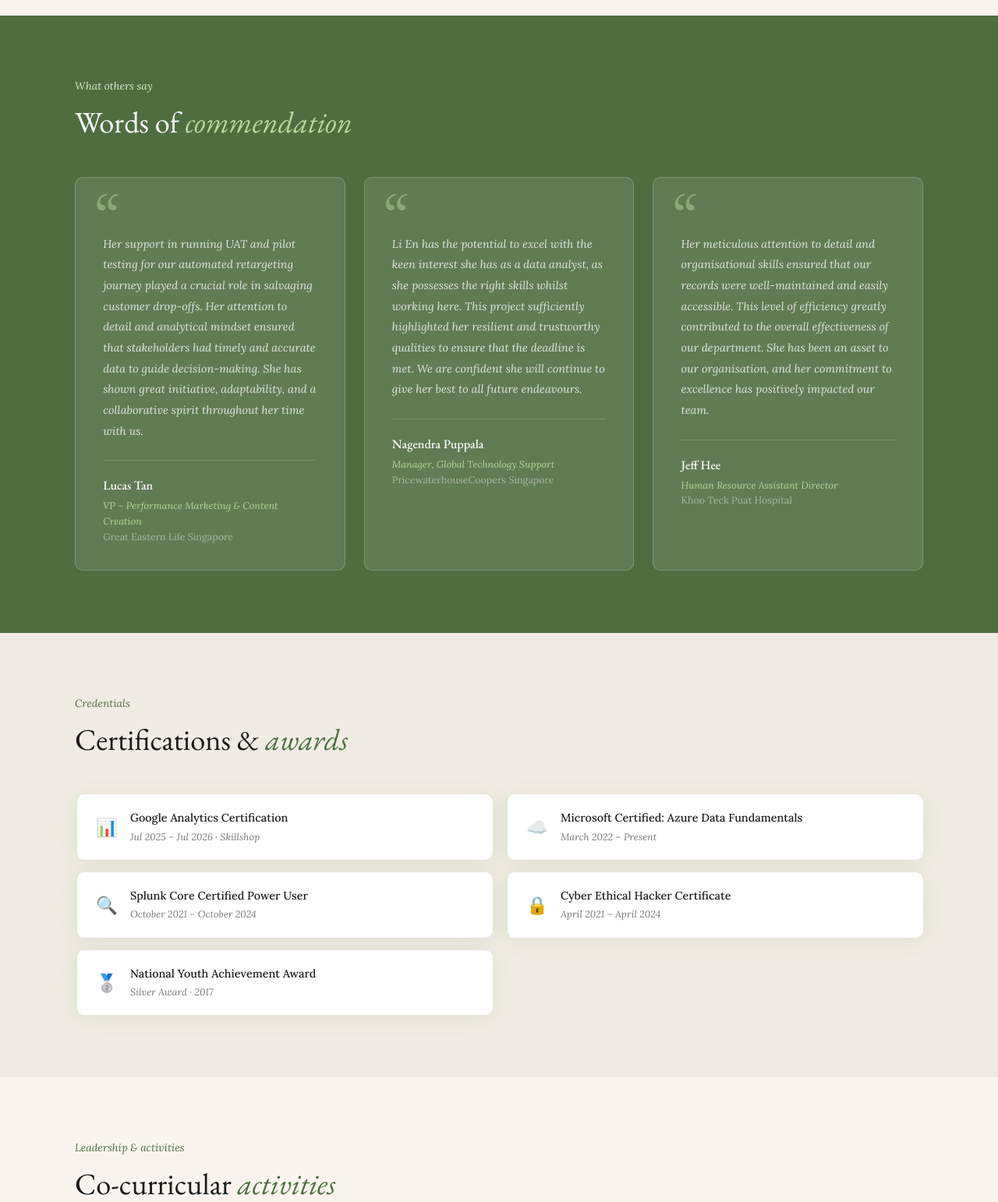
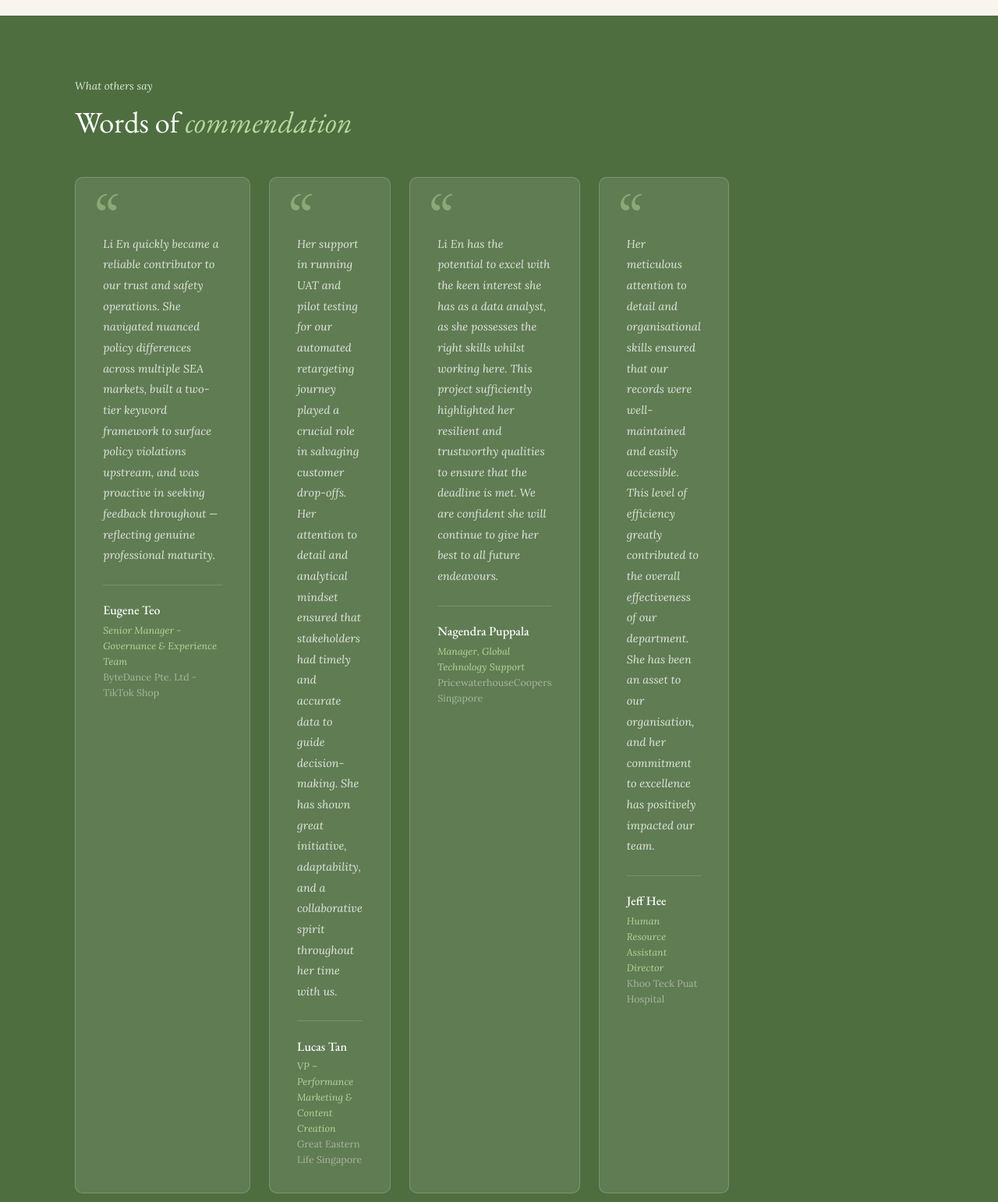
Before and after one commit to HengLiEn/LiEn_Web, a Flask app: page / in a window 1280 px wide. Shown: the part 4480-6022 px from the top of the page at 78% size. Run offline with Flask 3, Linux system fonts and the light colour scheme.

Commit message:
made edits on testimonials

```diff
--- a/templates/index.html
+++ b/templates/index.html
@@ -24,7 +24,7 @@
   <div class="hero-left">
     <p class="hero-eyebrow">Business Analytics · Data · Digital</p>
     <h1 class="hero-name">Heng<br/><em>Li En</em></h1>
-    <p class="hero-tagline">Final-year Business Analytics student at NTU, passionate about turning data into decisions. Currently exploring governance operations at TikTok Singapore.</p>
+    <p class="hero-tagline">Fresh Business Analytics graduate from NTU, with experience in governance operations and trust & safety at TikTok Singapore.</p>
     <div class="hero-pills">
       <span class="pill">Analytics</span>
       <span class="pill">Data visualisation</span>
@@ -213,6 +213,15 @@
   <h2 class="section-title" style="color:var(--white)">Words of <em style="color:#b8d89e">commendation</em></h2>
   <div class="testi-grid">
     <div class="testi-card">
+      <p class="testi-text">Li En quickly became a reliable contributor to our trust and safety operations. She navigated nuanced policy differences across multiple SEA markets, built a two-tier keyword framework to surface policy violations upstream, and was proactive in seeking feedback throughout — reflecting genuine professional maturity.</p>
+      <div class="testi-author">
+        <div class="testi-name">Eugene Teo</div>
+        <div class="testi-role">Senior Manager - Governance & Experience Team </div>
+        <div class="testi-company">ByteDance Pte. Ltd - TikTok Shop</div>
+      </div>
+    </div>
+  <div class="testi-grid">
+    <div class="testi-card">
       <p class="testi-text">Her support in running UAT and pilot testing for our automated retargeting journey played a crucial role in salvaging customer drop-offs. Her attention to detail and analytical mindset ensured that stakeholders had timely and accurate data to guide decision-making. She has shown great initiative, adaptability, and a collaborative spirit throughout her time with us.</p>
       <div class="testi-author">
         <div class="testi-name">Lucas Tan</div>
```
